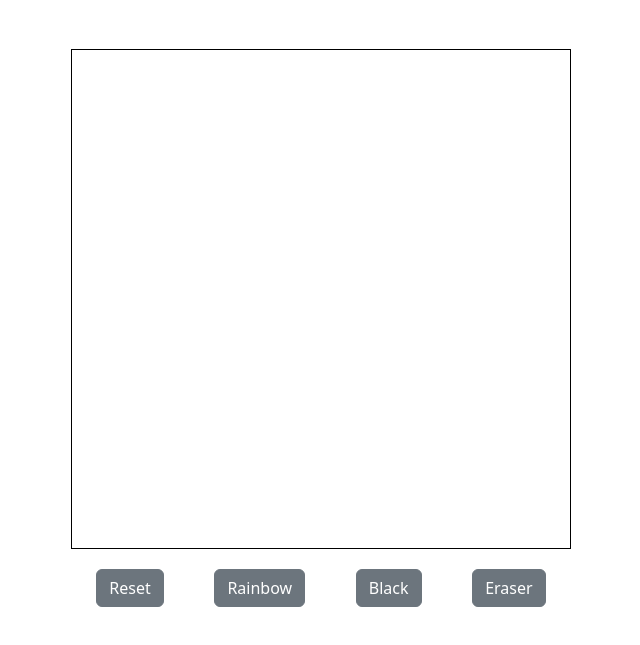
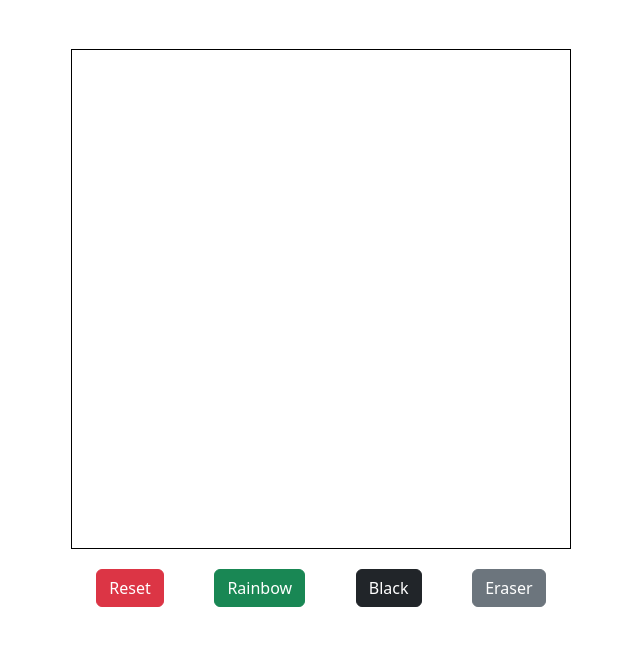
Before and after one commit to melvin21github/Etch-a-Sketch, a plain HTML site: page index.html in a window 1280 px wide. Shown: the part 97-742 px from the top of the page, without its empty margins (319-959 px from the left). Drawn offline with nearby package versions, Linux system fonts and the light colour scheme.

Commit message:
styled buttons

```diff
--- a/index.html
+++ b/index.html
@@ -14,9 +14,9 @@
         <p id="toDraw"></p>
         <div class="board"></div>
         <div class="footer">
-            <button class="btn btn-secondary" onclick="resetBoard()">Reset</button>
-            <button class="btn btn-secondary" onclick="setColor('rainbow')">Rainbow</button>
-            <button class="btn btn-secondary" onclick="setColor('black')">Black</button>
+            <button class="btn btn-danger" onclick="resetBoard()">Reset</button>
+            <button class="btn btn-success" onclick="setColor('rainbow')">Rainbow</button>
+            <button class="btn btn-dark" onclick="setColor('black')">Black</button>
             <button class="btn btn-secondary" onclick="setColor('white')">Eraser</button>
         </div>
 
```
